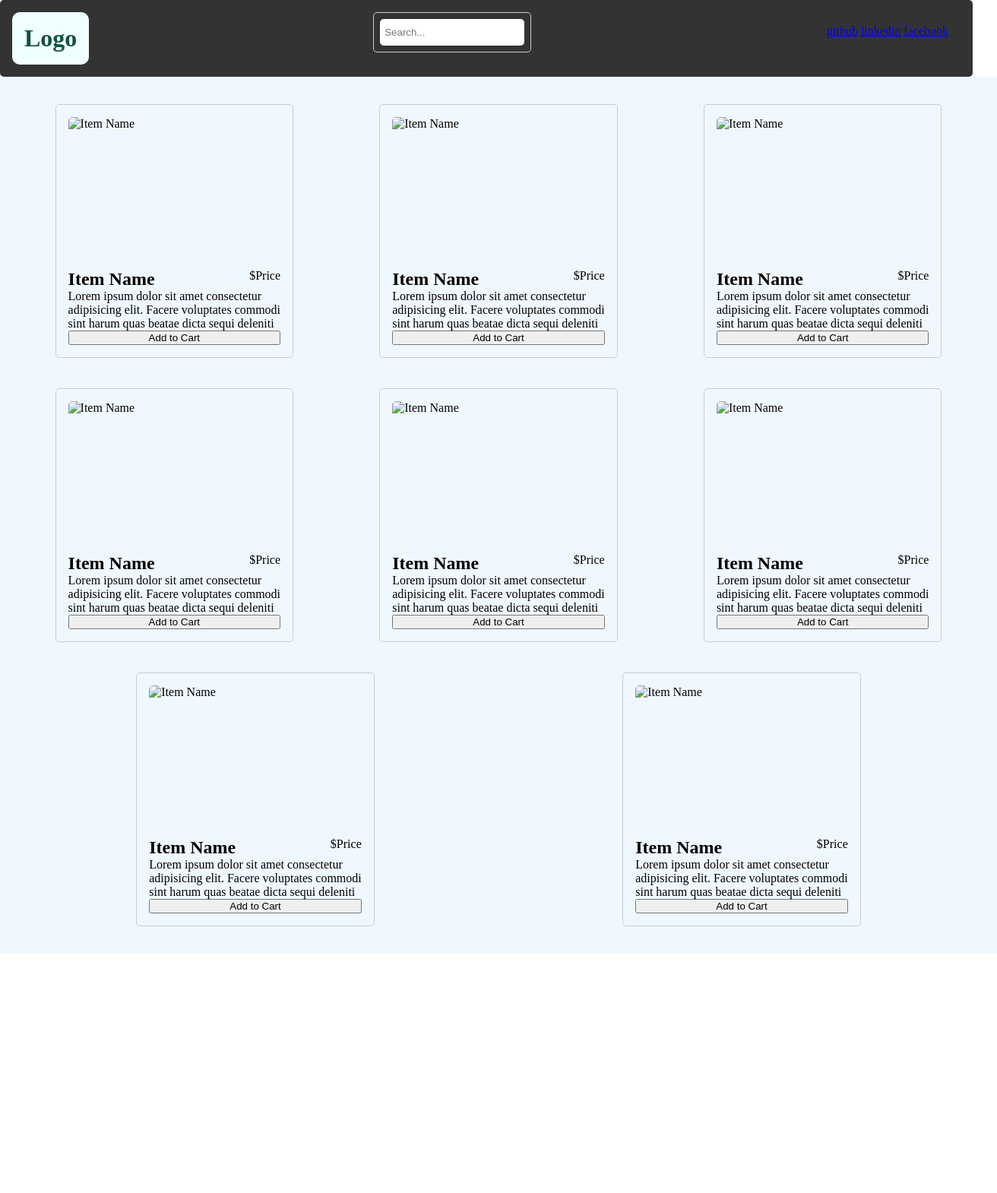
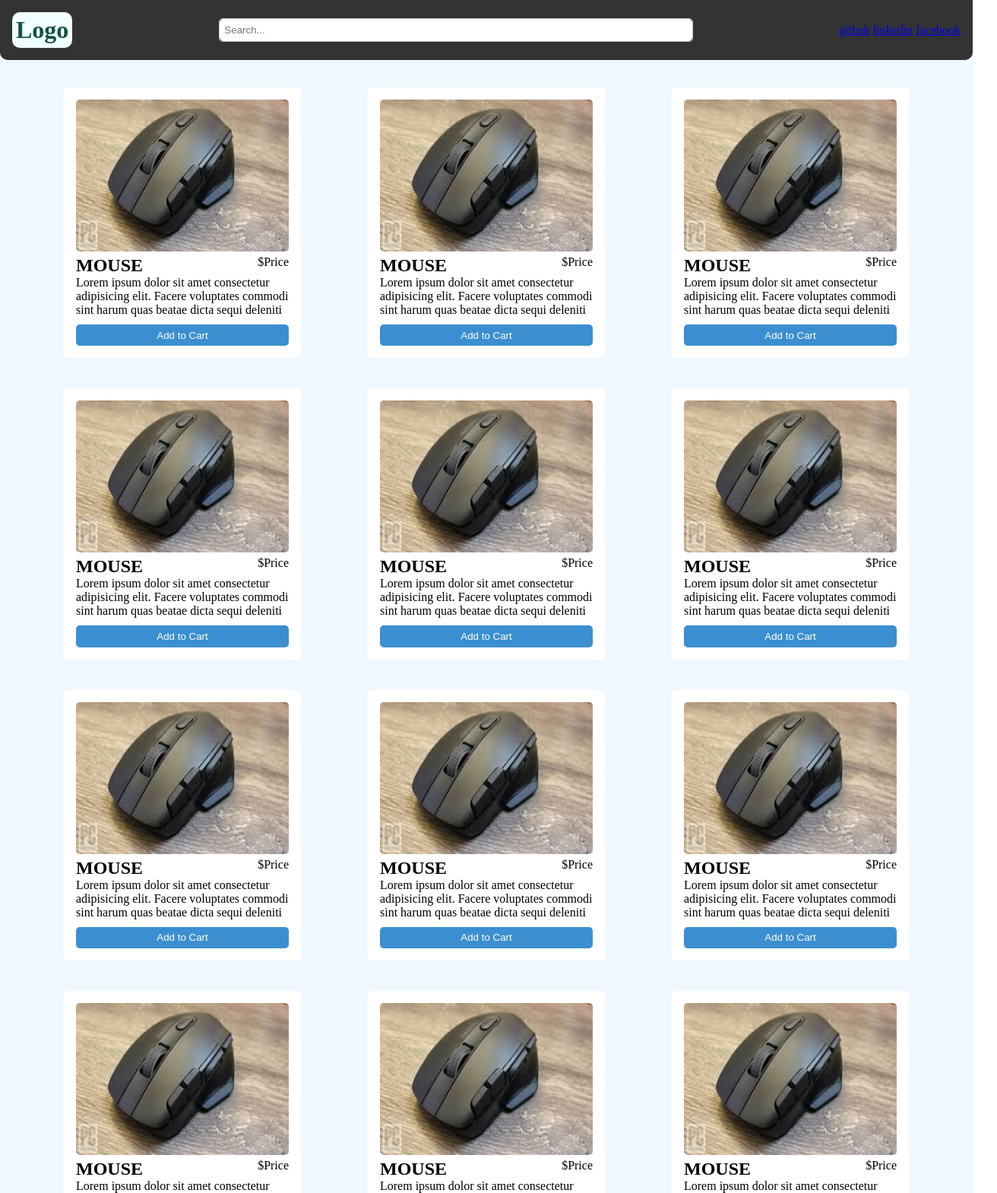
Before and after one commit to gadisayusuf/CSEC-Bootcamp-Frontend-Basics, a plain HTML site: page landing page .html in a window 1280 px wide. Shown: the top 1570 px of the page at 76% size, 1312 px wide, since content can reach past the window. Before the commit the page ends 1255 px from the top, so only its background shows below. Drawn offline with Linux system fonts and the light colour scheme.

Commit message:
New Day 1 Simple Landing Page

```diff
--- a/landing page .html
+++ b/landing page .html
@@ -24,93 +24,137 @@
     </header>
     <div class="container">
         <div class="item">
-            <img src="path/to/image.jpg" alt="Item Name">
+            <img src="./assets/mouse.jpg" alt="MOUSE">
             <div class="name">
-                <h2 class="name">Item Name</h2>
-                <p class="price">$Price</p>
+                <h2>MOUSE</h2>
+                <p>$Price</p>
             </div>
+            <!-- <img class="like" src="./assets/like.png" alt="heart"> -->
             <p>Lorem ipsum dolor sit amet consectetur <br>adipisicing elit. Facere voluptates commodi<br> sint harum
                 quas beatae dicta sequi deleniti</p>
             <button class="button">Add to Cart</button>
         </div>
         <div class="item">
-            <img src="path/to/image.jpg" alt="Item Name">
+            <img src="./assets/mouse.jpg" alt="MOUSE">
             <div class="name">
-                <h2 class="name">Item Name</h2>
-                <p class="price">$Price</p>
+                <h2>MOUSE</h2>
+                <p>$Price</p>
             </div>
+            <!-- <img class="like" src="./assets/like.png" alt="heart"> -->
             <p>Lorem ipsum dolor sit amet consectetur <br>adipisicing elit. Facere voluptates commodi<br> sint harum
-                quas beatae
-                dicta sequi deleniti</p>
+                quas beatae dicta sequi deleniti</p>
             <button class="button">Add to Cart</button>
         </div>
         <div class="item">
-            <img src="path/to/image.jpg" alt="Item Name">
+            <img src="./assets/mouse.jpg" alt="MOUSE">
             <div class="name">
-                <h2 class="name">Item Name</h2>
-                <p class="price">$Price</p>
+                <h2>MOUSE</h2>
+                <p>$Price</p>
             </div>
+            <!-- <img class="like" src="./assets/like.png" alt="heart"> -->
             <p>Lorem ipsum dolor sit amet consectetur <br>adipisicing elit. Facere voluptates commodi<br> sint harum
-                quas beatae
-                dicta sequi deleniti</p>
+                quas beatae dicta sequi deleniti</p>
             <button class="button">Add to Cart</button>
         </div>
         <div class="item">
-            <img src="path/to/image.jpg" alt="Item Name">
+            <img src="./assets/mouse.jpg" alt="MOUSE">
             <div class="name">
-                <h2 class="name">Item Name</h2>
-                <p class="price">$Price</p>
+                <h2>MOUSE</h2>
+                <p>$Price</p>
             </div>
+            <!-- <img class="like" src="./assets/like.png" alt="heart"> -->
             <p>Lorem ipsum dolor sit amet consectetur <br>adipisicing elit. Facere voluptates commodi<br> sint harum
-                quas beatae
-                dicta sequi deleniti</p>
+                quas beatae dicta sequi deleniti</p>
             <button class="button">Add to Cart</button>
         </div>
         <div class="item">
-            <img src="path/to/image.jpg" alt="Item Name">
+            <img src="./assets/mouse.jpg" alt="MOUSE">
             <div class="name">
-                <h2 class="name">Item Name</h2>
-                <p class="price">$Price</p>
+                <h2>MOUSE</h2>
+                <p>$Price</p>
             </div>
+            <!-- <img class="like" src="./assets/like.png" alt="heart"> -->
             <p>Lorem ipsum dolor sit amet consectetur <br>adipisicing elit. Facere voluptates commodi<br> sint harum
-                quas beatae
-                dicta sequi deleniti</p>
+                quas beatae dicta sequi deleniti</p>
             <button class="button">Add to Cart</button>
         </div>
         <div class="item">
-            <img src="path/to/image.jpg" alt="Item Name">
+            <img src="./assets/mouse.jpg" alt="MOUSE">
             <div class="name">
-                <h2 class="name">Item Name</h2>
-                <p class="price">$Price</p>
+                <h2>MOUSE</h2>
+                <p>$Price</p>
             </div>
+            <!-- <img class="like" src="./assets/like.png" alt="heart"> -->
             <p>Lorem ipsum dolor sit amet consectetur <br>adipisicing elit. Facere voluptates commodi<br> sint harum
-                quas beatae
-                dicta sequi deleniti</p>
+                quas beatae dicta sequi deleniti</p>
             <button class="button">Add to Cart</button>
         </div>
         <div class="item">
-            <img src="path/to/image.jpg" alt="Item Name">
+            <img src="./assets/mouse.jpg" alt="MOUSE">
             <div class="name">
-                <h2 class="name">Item Name</h2>
-                <p class="price">$Price</p>
+                <h2>MOUSE</h2>
+                <p>$Price</p>
             </div>
+            <!-- <img class="like" src="./assets/like.png" alt="heart"> -->
             <p>Lorem ipsum dolor sit amet consectetur <br>adipisicing elit. Facere voluptates commodi<br> sint harum
-                quas beatae
-                dicta sequi deleniti</p>
+                quas beatae dicta sequi deleniti</p>
             <button class="button">Add to Cart</button>
         </div>
         <div class="item">
-            <img src="path/to/image.jpg" alt="Item Name">
+            <img src="./assets/mouse.jpg" alt="MOUSE">
             <div class="name">
-                <h2 class="name">Item Name</h2>
-                <p class="price">$Price</p>
+                <h2>MOUSE</h2>
+                <p>$Price</p>
             </div>
+            <!-- <img class="like" src="./assets/like.png" alt="heart"> -->
             <p>Lorem ipsum dolor sit amet consectetur <br>adipisicing elit. Facere voluptates commodi<br> sint harum
-                quas beatae
-                dicta sequi deleniti</p>
+                quas beatae dicta sequi deleniti</p>
             <button class="button">Add to Cart</button>
         </div>
-
+        <div class="item">
+            <img src="./assets/mouse.jpg" alt="MOUSE">
+            <div class="name">
+                <h2>MOUSE</h2>
+                <p>$Price</p>
+            </div>
+            <!-- <img class="like" src="./assets/like.png" alt="heart"> -->
+            <p>Lorem ipsum dolor sit amet consectetur <br>adipisicing elit. Facere voluptates commodi<br> sint harum
+                quas beatae dicta sequi deleniti</p>
+            <button class="button">Add to Cart</button>
+        </div>
+        <div class="item">
+            <img src="./assets/mouse.jpg" alt="MOUSE">
+            <div class="name">
+                <h2>MOUSE</h2>
+                <p>$Price</p>
+            </div>
+            <!-- <img class="like" src="./assets/like.png" alt="heart"> -->
+            <p>Lorem ipsum dolor sit amet consectetur <br>adipisicing elit. Facere voluptates commodi<br> sint harum
+                quas beatae dicta sequi deleniti</p>
+            <button class="button">Add to Cart</button>
+        </div>
+        <div class="item">
+            <img src="./assets/mouse.jpg" alt="MOUSE">
+            <div class="name">
+                <h2>MOUSE</h2>
+                <p>$Price</p>
+            </div>
+            <!-- <img class="like" src="./assets/like.png" alt="heart"> -->
+            <p>Lorem ipsum dolor sit amet consectetur <br>adipisicing elit. Facere voluptates commodi<br> sint harum
+                quas beatae dicta sequi deleniti</p>
+            <button class="button">Add to Cart</button>
+        </div>
+        <div class="item">
+            <img src="./assets/mouse.jpg" alt="MOUSE">
+            <div class="name">
+                <h2>MOUSE</h2>
+                <p>$Price</p>
+            </div>
+            <!-- <img class="like" src="./assets/like.png" alt="heart"> -->
+            <p>Lorem ipsum dolor sit amet consectetur <br>adipisicing elit. Facere voluptates commodi<br> sint harum
+                quas beatae dicta sequi deleniti</p>
+            <button class="button">Add to Cart</button>
+        </div>
     </div>
 
 </body>
--- a/styles.css
+++ b/styles.css
@@ -1,69 +1,82 @@
 *{
     margin: 0;
     padding: 0;
-    box-sizing: content-box;
+    box-sizing: border-box;
+}
+header {
+    background-color: #333;
+    color: white;
+    padding: 1em;
+    display: flex;
+    justify-content: space-between;
+    border-radius:0 0 10px 10px;
 }
 .logo{
     background-color:azure;
     color:rgb(21, 82, 62);
     border-radius:10px;
-    padding:1em;
+    padding: 5px;
     text-align: center;
+    flex-grow:0;
 }
-header{
-    background-color: #333;
-    color: white;
-    padding: 1em;
-    display:flex;
-    justify-content: space-between;
+.search {
+    margin:auto;
     border-radius: 5px;
+    border: 0.5px solid #ccc;
+    display: flex;
+    text-align: center;
+    width: 50%;
 }
+.contact {
+    margin: auto 0 auto;
+}
+.search input {
+    padding: 0.5em;
+    border: none;
+    border-radius: 5px;
+    flex-grow: 1;
+}
+
 .container{
-    width:100%;
-    height:100%;
     background-color: aliceblue;
     padding: 1em;
     display:flex;
     flex-flow: row wrap;
-    justify-content: space-around;
-
+    justify-content: space-evenly;
+    align-content:stretch;
 }
 .item{
+    background-color: white;
     margin: 20px;
-    padding: 1em;
     border-radius: 5px;
-    border: 1px solid #ccc;
     display: flex;
     flex-flow: column wrap;
+    padding: 1em;
 }
-.item img{
-    width: 250px;
+.item img {
     height: 200px;
+    width: 280px;
+    margin-bottom: 5px;
     border-radius: 5px;
 }
 .item .name{
     display:flex;
-
     justify-content: space-between;
     flex-flow: row nowrap;
 }
-
-.search{
-    margin-bottom: 1em;
+.button{
+    background-color: rgb(59, 143, 208);
+    border: none;
+    color: white;
     padding: 0.5em;
     border-radius: 5px;
-    border: 1px solid #ccc;
-    display: flex;
-    text-align: center;
+    cursor: pointer;
+    margin-top: 10px;
 }
-.search input{
-    width: 100%;
-    padding: 0.5em;
-    border: none;
-    border-radius: 5px;
+.button:hover{
+    background-color: rgb(21, 82, 62);
 }
-.contact{
-
-    align-items: center;
-    margin: 1em;
-}
+/* .like{
+    width:20px;
+    height: 20px;
+} */
```
Also changed, not shown: assets/like.png (added), assets/mouse.jpg (added).
